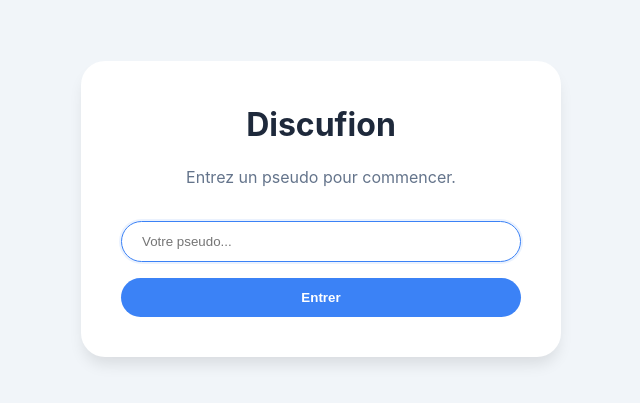
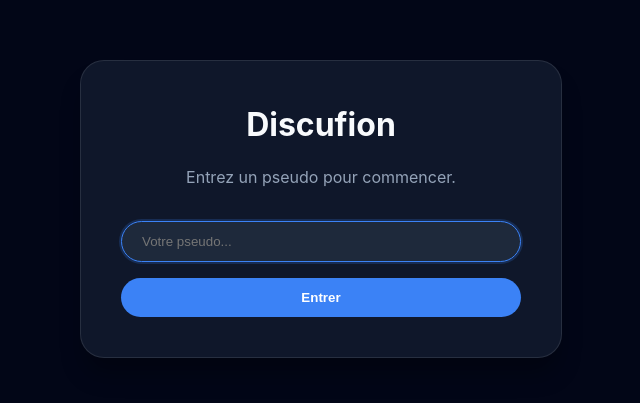
Before and after one commit to Natnat999/discufion, a React (Vite) app: page / in a window 1280 px wide. Shown: the part 215-618 px from the top of the page, without its empty margins (319-959 px from the left). Built offline with nearby package versions, Linux system fonts and the light colour scheme.

Commit message:
style: passage intégral en dark mode

```diff
--- a/src/App.css
+++ b/src/App.css
@@ -4,29 +4,31 @@
   height: 100vh;
   max-width: 800px;
   margin: 0 auto;
-  background: white;
-  box-shadow: 0 4px 6px -1px rgb(0 0 0 / 0.1);
+  background: var(--bg-secondary);
+  box-shadow: 0 25px 50px -12px rgba(0, 0, 0, 0.5);
+  border-left: 1px solid var(--border);
+  border-right: 1px solid var(--border);
 }
 
 .header {
   padding: 1rem 1.5rem;
-  border-bottom: 1px solid rgba(0, 0, 0, 0.05);
+  border-bottom: 1px solid var(--border);
   display: flex;
   justify-content: space-between;
   align-items: center;
-  background: #f8fafc;
+  background: var(--bg-secondary);
 }
 
 .header h1 {
   margin: 0;
   font-size: 1.25rem;
   font-weight: 700;
-  color: #1e293b;
+  color: var(--text-main);
 }
 
 .salon-id {
   font-size: 0.75rem;
-  opacity: 0.7;
+  color: var(--text-muted);
   cursor: pointer;
   margin-top: 2px;
 }
@@ -34,6 +36,7 @@
 .salon-id span {
   text-decoration: underline;
   font-family: monospace;
+  color: var(--accent);
 }
 
 .status {
@@ -41,18 +44,19 @@
   align-items: center;
   gap: 0.5rem;
   font-size: 0.875rem;
-  color: #64748b;
+  color: var(--text-muted);
 }
 
 .status-dot {
   width: 8px;
   height: 8px;
   border-radius: 50%;
-  background: #94a3b8;
+  background: #64748b;
 }
 
 .status-dot.online {
   background: #22c55e;
+  box-shadow: 0 0 8px rgba(34, 197, 94, 0.5);
 }
 
 .chat-area {
@@ -62,7 +66,7 @@
   display: flex;
   flex-direction: column;
   gap: 1rem;
-  background: #f1f5f9;
+  background: var(--bg-main);
 }
 
 .message {
@@ -76,31 +80,30 @@
 
 .message.received {
   align-self: flex-start;
-  background: white;
-  color: #1e293b;
+  background: var(--bg-tertiary);
+  color: var(--text-main);
   border-bottom-left-radius: 0.25rem;
-  box-shadow: 0 1px 2px rgba(0,0,0,0.05);
+  border: 1px solid var(--border);
 }
 
 .message.sent {
   align-self: flex-end;
-  background: #3b82f6;
+  background: var(--accent);
   color: white;
   border-bottom-right-radius: 0.25rem;
-  box-shadow: 0 1px 2px rgba(0,0,0,0.1);
 }
 
 .message-sender {
   font-weight: 700;
   font-size: 0.7rem;
   margin-bottom: 0.25rem;
-  color: #3b82f6;
+  color: var(--accent);
 }
 
 .message-info {
   font-size: 0.65rem;
   margin-top: 0.4rem;
-  opacity: 0.7;
+  opacity: 0.6;
   text-align: right;
 }
 
@@ -116,14 +119,11 @@
   display: flex;
   align-items: center;
   gap: 0.75rem;
-  background: rgba(0, 0, 0, 0.05);
+  background: rgba(255, 255, 255, 0.05);
   padding: 0.5rem 0.75rem;
   border-radius: 0.5rem;
   margin: 0.25rem 0;
-}
-
-.message.sent .file-attachment {
-  background: rgba(255, 255, 255, 0.1);
+  border: 1px solid var(--border);
 }
 
 .file-name {
@@ -135,54 +135,47 @@
 }
 
 .download-btn {
-  color: inherit;
-  opacity: 0.8;
+  color: var(--accent);
   display: flex;
   align-items: center;
-  transition: opacity 0.2s;
-}
-
-.download-btn:hover {
-  opacity: 1;
 }
 
 .input-area {
   padding: 1rem 1.5rem;
-  border-top: 1px solid rgba(0, 0, 0, 0.05);
+  border-top: 1px solid var(--border);
   display: flex;
   gap: 0.75rem;
-  background: white;
+  background: var(--bg-secondary);
 }
 
 .icon-btn {
   background: none !important;
-  color: #64748b !important;
+  color: var(--text-muted) !important;
   padding: 0.5rem !important;
 }
 
 .icon-btn:hover {
-  color: #3b82f6 !important;
+  color: var(--accent) !important;
 }
 
 input[type="text"] {
   flex: 1;
-  background: #f1f5f9;
-  border: 1px solid transparent;
+  background: var(--bg-tertiary);
+  border: 1px solid var(--border);
   padding: 0.75rem 1.25rem;
   border-radius: 9999px;
-  color: #1e293b;
+  color: var(--text-main);
   outline: none;
   transition: all 0.2s;
 }
 
 input[type="text"]:focus {
-  background: white;
-  border-color: #3b82f6;
-  box-shadow: 0 0 0 2px rgba(59, 130, 246, 0.1);
+  border-color: var(--accent);
+  box-shadow: 0 0 0 2px rgba(59, 130, 246, 0.2);
 }
 
 button {
-  background: #3b82f6;
+  background: var(--accent);
   color: white;
   border: none;
   padding: 0.75rem 1rem;
@@ -191,17 +184,20 @@ button {
   display: flex;
   align-items: center;
   justify-content: center;
-  transition: background 0.2s;
+  transition: all 0.2s;
   font-weight: 600;
 }
 
 button:hover {
-  background: #2563eb;
+  background: var(--accent-hover);
+  transform: translateY(-1px);
 }
 
 button:disabled {
-  background: #94a3b8;
+  background: #334155;
+  color: #64748b;
   cursor: not-allowed;
+  transform: none;
 }
 
 .setup-screen {
@@ -209,27 +205,28 @@ button:disabled {
   display: flex;
   align-items: center;
   justify-content: center;
-  background: #f1f5f9;
+  background: var(--bg-main);
   padding: 1.5rem;
 }
 
 .setup-card {
-  background: white;
+  background: var(--bg-secondary);
   padding: 2.5rem;
   border-radius: 1.5rem;
   width: 100%;
   max-width: 400px;
   text-align: center;
-  box-shadow: 0 10px 15px -3px rgba(0,0,0,0.1);
+  box-shadow: 0 20px 25px -5px rgba(0, 0, 0, 0.3);
+  border: 1px solid var(--border);
 }
 
 .setup-card h1 {
   margin: 0 0 0.5rem;
-  color: #1e293b;
+  color: var(--text-main);
 }
 
 .setup-card p {
-  color: #64748b;
+  color: var(--text-muted);
   margin-bottom: 2rem;
 }
 
@@ -240,10 +237,11 @@ button:disabled {
 }
 
 button.secondary {
-  background: #f1f5f9;
-  color: #1e293b;
+  background: var(--bg-tertiary);
+  color: var(--text-main);
+  border: 1px solid var(--border);
 }
 
 button.secondary:hover {
-  background: #e2e8f0;
+  background: #2d3748;
 }
--- a/src/index.css
+++ b/src/index.css
@@ -3,9 +3,20 @@
   line-height: 1.5;
   font-weight: 400;
 
-  color-scheme: light dark;
-  color: rgba(255, 255, 255, 0.87);
-  background-color: #0f172a;
+  color-scheme: dark;
+
+  /* Palette Dark Mode */
+  --bg-main: #020617;
+  --bg-secondary: #0f172a;
+  --bg-tertiary: #1e293b;
+  --text-main: #f8fafc;
+  --text-muted: #94a3b8;
+  --accent: #3b82f6;
+  --accent-hover: #2563eb;
+  --border: rgba(255, 255, 255, 0.1);
+
+  color: var(--text-main);
+  background-color: var(--bg-main);
 
   font-synthesis: none;
   text-rendering: optimizeLegibility;
@@ -19,6 +30,7 @@ body {
   place-items: center;
   min-width: 320px;
   min-height: 100vh;
+  background-color: var(--bg-main);
 }
 
 #root {
@@ -27,10 +39,3 @@ body {
   margin: 0;
   padding: 0;
 }
-
-@media (prefers-color-scheme: light) {
-  :root {
-    color: #1e293b;
-    background-color: #f8fafc;
-  }
-}
```
